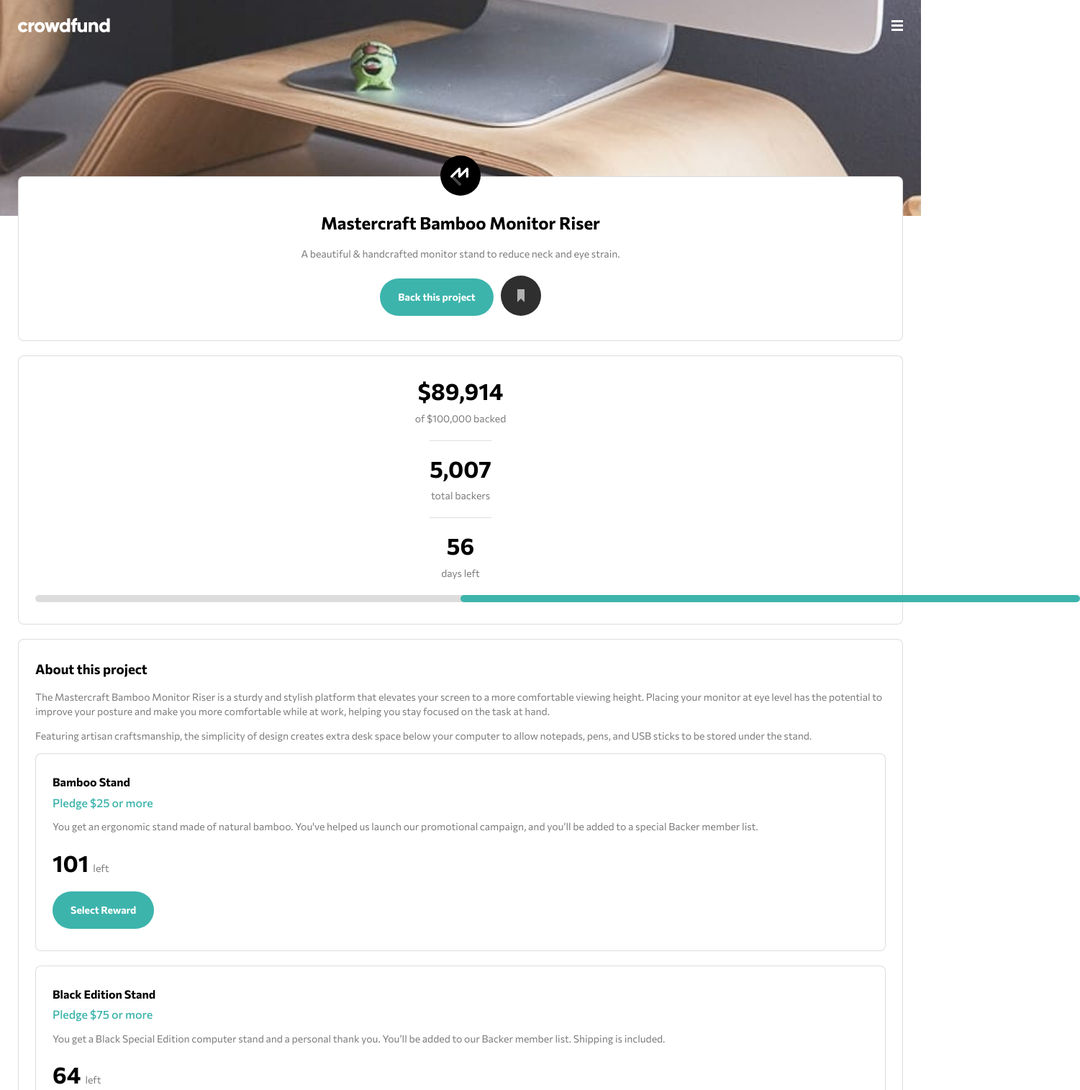
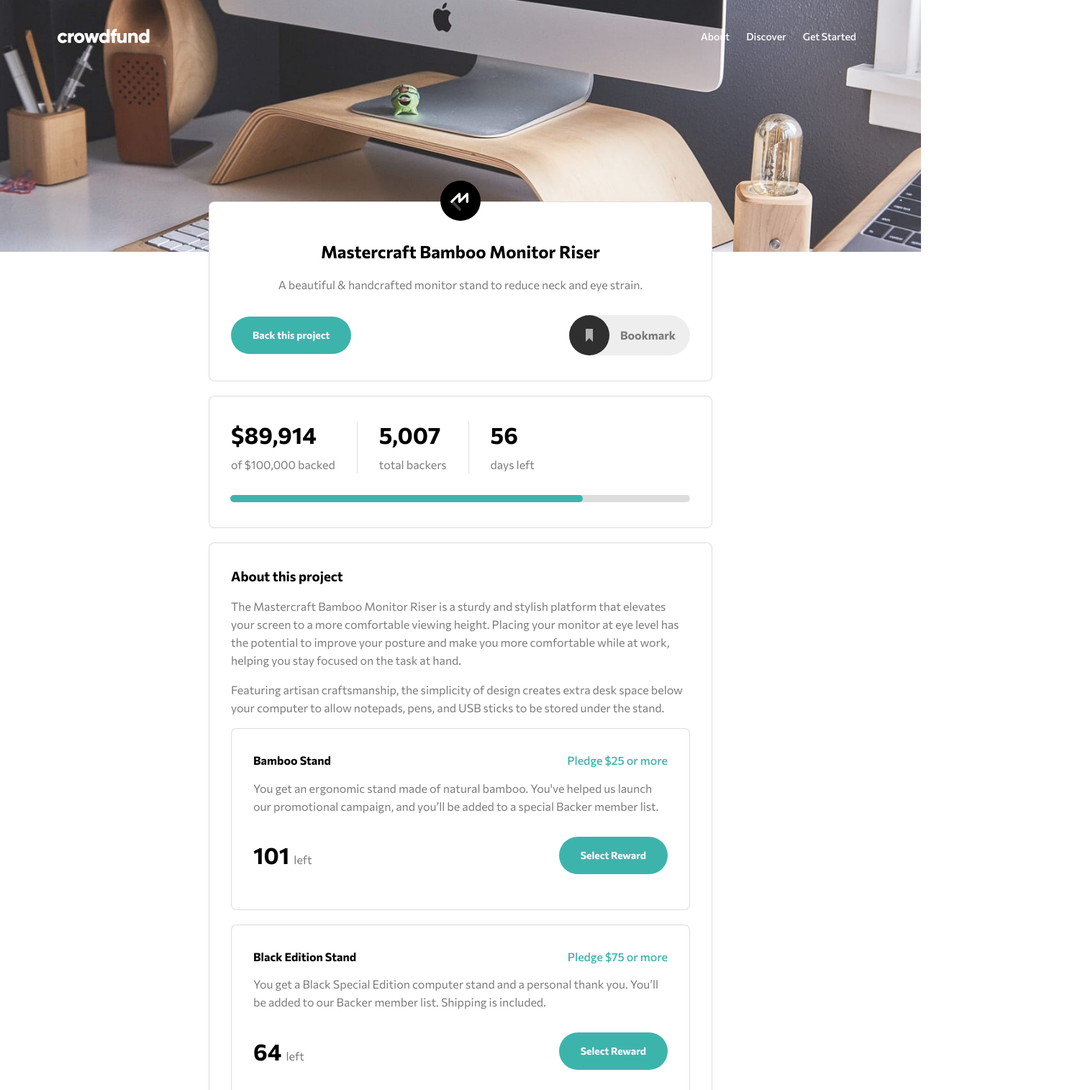
Before and after one commit to Sebastian-1406/crowdfunding-product-page-main, a plain HTML site: page index.html in a window 1280 px wide. Shown: the top 1515 px of the page at 72% size, 1501 px wide, since content can reach past the window. Drawn offline with Linux system fonts and the light colour scheme.

Commit message:
subiendo proyecto

```diff
--- a/index.html
+++ b/index.html
@@ -1,8 +1,10 @@
 <!DOCTYPE html>
 <html lang="en">
+
 <head>
   <meta charset="UTF-8">
-  <meta name="viewport" content="width=device-width, initial-scale=1.0"> <!-- displays site properly based on user's device -->
+  <meta name="viewport" content="width=device-width, initial-scale=1.0">
+  <!-- displays site properly based on user's device -->
 
   <link rel="icon" type="image/png" sizes="32x32" href="./images/favicon-32x32.png">
 
@@ -15,6 +17,7 @@
   <link rel="stylesheet" href="./style/style.css">
 
 </head>
+
 <body>
   <header class="hero">
     <nav class="nav" id="nav">
@@ -37,12 +40,18 @@
       <div class="card__boton">
         <button class="btn" id="back-project">Back this project</button>
         <button class="btn-bookmark">
-          <svg width="56" height="56" xmlns="http://www.w3.org/2000/svg"><g fill="none" fill-rule="evenodd"><circle fill="#2F2F2F" cx="28" cy="28" r="28"/><path fill="#B1B1B1" d="M23 19v18l5-5.058L33 37V19z"/></g></svg>
+          <svg width="56" height="56" xmlns="http://www.w3.org/2000/svg" class="icon-bookmark">
+            <g fill="none" fill-rule="evenodd">
+              <circle fill="#2F2F2F" cx="28" cy="28" r="28" />
+              <path fill="#B1B1B1" d="M23 19v18l5-5.058L33 37V19z" />
+            </g>
+          </svg>
           <span class="btn-text">Bookmark</span>
         </button>
       </div>
     </div>
     <div class="card card__info">
+      <div class="card__info-contenedor">
         <div>
           <h1 class="card__info-titulo">$89,914</h1>
           <p class="text-gray card__info-texto">of $100,000 backed</p>
@@ -55,14 +64,17 @@
           <h1 class="card__info-titulo">56</h1>
           <p class="text-gray card__info-texto">days left</p>
         </div>
+      </div>
       <div class="card__info-range"></div>
     </div>
     <div class="card">
       <h3 class="card-titulo">About this project</h3>
-      <p class="text-gray">The Mastercraft Bamboo Monitor Riser is a sturdy and stylish platform that elevates your screen
+      <p class="text-gray">The Mastercraft Bamboo Monitor Riser is a sturdy and stylish platform that elevates your
+        screen
         to a more comfortable viewing height. Placing your monitor at eye level has the potential to improve
         your posture and make you more comfortable while at work, helping you stay focused on the task at hand.</p>
-      <p class="text-gray">Featuring artisan craftsmanship, the simplicity of design creates extra desk space below your computer
+      <p class="text-gray">Featuring artisan craftsmanship, the simplicity of design creates extra desk space below your
+        computer
         to allow notepads, pens, and USB sticks to be stored under the stand.</p>
       <div class="card__plan">
         <div class="card__plan-item card">
@@ -70,30 +82,39 @@
             <p class="card__texto-black">Bamboo Stand</p>
             <p class="card__texto-cyan">Pledge $25 or more</p>
           </div>
-            <p class="text-gray">You get an ergonomic stand made of natural bamboo. You've helped us launch our promotional campaign, and
+          <p class="text-gray">You get an ergonomic stand made of natural bamboo. You've helped us launch our
+            promotional campaign, and
             you’ll be added to a special Backer member list.</p>
-            <h1 class="text-black">101  <span class="text-gray">left</span></h1>
+          <div class="card__plan-restante">
+            <h1 class="text-black">101 <span class="text-gray">left</span></h1>
             <button class="btn select-reward" name="bambo">Select Reward</button>
+          </div>
         </div>
         <div class="card__plan-item card">
           <div class="card__plan-nombre">
             <p class="card__texto-black">Black Edition Stand</p>
             <p class="card__texto-cyan">Pledge $75 or more</p>
           </div>
-            <p class="text-gray">You get a Black Special Edition computer stand and a personal thank you. You’ll be added to our Backer
+          <p class="text-gray">You get a Black Special Edition computer stand and a personal thank you. You’ll be added
+            to our Backer
             member list. Shipping is included.</p>
+          <div class="card__plan-restante">
             <h1 class="text-black">64 <span class="text-gray">left</span></h1>
             <button class="btn select-reward" name="black-edition">Select Reward</button>
           </div>
-          <div class="card__plan-item card">
+        </div>
+        <div class="card__plan-item card card-disable">
           <div class="card__plan-nombre">
             <p class="card__texto-black">Mahogany Special Edition</p>
             <p class="card__texto-cyan">Pledge $200 or more</p>
           </div>
-            <p class="text-gray">You get two Special Edition Mahogany stands, a Backer T-Shirt, and a personal thank you. You’ll be added
+          <p class="text-gray">You get two Special Edition Mahogany stands, a Backer T-Shirt, and a personal thank you.
+            You’ll be added
             to our Backer member list. Shipping is included.</p>
+          <div class="card__plan-restante">
             <h1 class="text-black">0 <span class="text-gray">left</span></h1>
             <button class="btn btn-agotado" disabled>Out of Stock</button>
+          </div>
         </div>
       </div>
     </div>
@@ -131,9 +152,10 @@
               <p class="card__texto-cyan">Pledge $25 or more</p>
             </div>
           </div>
-        <p class="text-gray">You get an ergonomic stand made of natural bamboo. You've helped us launch our promotional campaign, and
+          <p class="text-gray">You get an ergonomic stand made of natural bamboo. You've helped us launch our
+            promotional campaign, and
             you’ll be added to a special Backer member list.</p>
-        <h3>101 <span class="text-gray">left</span></h3>
+          <h3 class="text-restate">101 <span class="text-gray">left</span></h3>
           <div class="selected__pledge">
             <p class="text-gray">Enter your pledge</p>
             <div class="selected__pledge-process">
@@ -152,9 +174,10 @@
               <p class="card__texto-cyan">Pledge $75 or more</p>
             </div>
           </div>
-        <p class="text-gray">You get a Black Special Edition computer stand and a personal thank you. You’ll be added to our Backer
+          <p class="text-gray">You get a Black Special Edition computer stand and a personal thank you. You’ll be added
+            to our Backer
             member list. Shipping is included.</p>
-        <h3>64 <span class="text-gray">left</span></h3>
+          <h3 class="text-restate">64 <span class="text-gray">left</span></h3>
           <div class="selected__pledge">
             <p class="text-gray">Enter your pledge</p>
             <div class="selected__pledge-process">
@@ -164,17 +187,18 @@
             </div>
           </div>
         </div>
-      <div class="card__plan-item card">
+        <div class="card__plan-item card card-disable">
           <div class="card__plan-select">
             <input type="radio" name="group__modal" id="" disabled>
             <div class="card__plan-nombre">
               <p class="card__texto-black">Mahogany Special Edition</p>
-            <p class="card__texto-cyan">Pledge $200 or more</p>
+              <p class="card__texto-cyan">Pl edge $200 or more</p>
             </div>
           </div>
-        <p class="text-gray">You get two Special Edition Mahogany stands, a Backer T-Shirt, and a personal thank you. You’ll be added
+          <p class="text-gray">You get two Special Edition Mahogany stands, a Backer T-Shirt, and a personal thank you.
+            You’ll be added
             to our Backer member list. Shipping is included.</p>
-        <h3>0 <span class="text-gray">left</span></h3>
+          <h3 class="text-restate">0 <span class="text-gray">left</span></h3>
         </div>
 
       </div>
@@ -183,7 +207,8 @@
     <div class="success__modal">
       <img src="./images/icon-check.svg" aria-hidden="true">
       <h3 class="text-black">Thanks for your support!</h3>
-    <p class="text-gray">Your pledge brings us one step closer to sharing Mastercraft Bamboo Monitor Riser worldwide. You will get
+      <p class="text-gray">Your pledge brings us one step closer to sharing Mastercraft Bamboo Monitor Riser worldwide.
+        You will get
         an email once our campaign is completed.</p>
       <button class="btn">Got it!</button>
     </div>
@@ -197,4 +222,5 @@
  -->
 
 </body>
+
 </html>
--- a/js/script.js
+++ b/js/script.js
@@ -5,7 +5,7 @@ let inputRadio = document.querySelectorAll("[type=radio]");
 let contenedor = document.querySelector(".select__modal");
 let closeModal = document.querySelector(".select__modal-close");
 let succesModal = document.querySelector(".success__modal");
-
+let body = document.querySelector("body");
 
 const navHamburguesa = (e) => {
   let icono = document.getElementById("icon-hamburger");
@@ -13,10 +13,14 @@ const navHamburguesa = (e) => {
     nav.classList.toggle("nav-activo");
     if (nav.classList[1] == "nav-activo") {
       icono.src = "./images/icon-close-menu.svg";
-      document.querySelector("body").classList.add("fondo");
+      body.classList.add("fondo");
+      icono.style.zIndex = 1;
+      body.style.overflow = "hidden"
     } else {
       icono.src = "./images/icon-hamburger.svg";
-      document.querySelector("body").classList.remove("fondo");
+      body.classList.remove("fondo");
+      icono.style.zIndex = 0;
+      body.style.overflow = "auto"
     }
   }
 };
@@ -41,7 +45,7 @@ const backProject = () => {
     caja.classList.remove("card__plan-activo");
   });
   contenedor.classList.toggle("select__modal-activo");
-  document.querySelector("body").classList.toggle("fondo");
+  body.classList.toggle("fondo");
 };
 
 btn.forEach((selectReward) => {
@@ -51,7 +55,7 @@ btn.forEach((selectReward) => {
     let caja = inputSelect.parentElement.parentElement;
     caja.classList.add("card__plan-activo");
     contenedor.classList.toggle("select__modal-activo");
-    document.querySelector("body").classList.toggle("fondo");
+    body.classList.toggle("fondo");
   });
 })
 
@@ -64,7 +68,7 @@ contenedor.addEventListener("click", (e) => {
 succesModal.addEventListener("click", (e) => {
     if(e.target.type == "submit"){
         document.querySelector(".success__modal").classList.remove("success__modal-activo");
-        document.querySelector("body").classList.remove("fondo")
+        body.classList.remove("fondo")
     }
 })
 
--- a/style/style.css
+++ b/style/style.css
@@ -14,8 +14,8 @@ body {
 
 .hero {
     background-image: url("../images/image-hero-mobile.jpg");
-    background-position: center;
     background-size: cover;
+    background-repeat: no-repeat;
     height: 300px;
 }
 
@@ -26,7 +26,6 @@ body {
     justify-content: space-between;
     padding: 25px;
     position: relative;
-    z-index: 10;
 }
 .nav-icon {
     cursor: pointer;
@@ -177,6 +176,7 @@ body {
     content: "";
     width: 70%;
     height: 10px;
+    left: 23px;
     background: var(--moderate-cyan);
     position: absolute;
     border-radius: 100px;
@@ -190,11 +190,13 @@ body {
     flex-direction: column;
     gap: 20px;
 }
+.card-disable {
+    opacity: .5;
+}
 .card__plan-nombre .card__texto-black{
     color: var(--black);
     font-weight: 700;
     margin: 0;
-
 }
 .card__plan-nombre .card__texto-cyan {
     color: var(--moderate-cyan);
@@ -320,3 +322,155 @@ body {
 .success__modal-activo {
     display: block;
 }
+
+@media (min-width:700px){
+    .hero {
+        background-image: url("../images/image-hero-desktop.jpg");
+        background-position: center;
+        height: 350px;
+    }
+    .nav{
+        padding: 40px 5em;
+    }
+    .nav-icon {
+        display: none;
+    }
+    .nav__enlaces {
+        display: block;
+        position: relative;
+        top: inherit;
+        left: inherit;
+        right: inherit;
+        background: none;
+        z-index: inherit;
+    }
+    .link-border {
+        border: none;
+    }
+    .nav__enlaces-link {
+        padding: 0;
+        display: inline-block;
+        padding: 0 10px;
+        color: white;
+        font-size: 14px;
+    }
+    .main {
+        max-width: 700px;
+        margin: auto;
+    }
+    .card__boton{
+        justify-content: space-between;
+        margin-top: 30px;
+    }
+    .btn {
+        padding: 18px 30px;
+        transition: background ease 1s;
+        -webkit-transition: background ease 1s;
+        -moz-transition: background ease 1s;
+        -ms-transition: background ease 1s;
+        -o-transition: background ease 1s;
+}
+    .btn:hover {
+        background: var(--dark-cyan);
+    }
+    .btn-bookmark {
+        display: inline-flex;
+        align-items: center;
+        background: #0001;
+        padding-right: 20px;
+        cursor: pointer;
+        outline: none;
+}
+    .btn-text{
+        display: inline-block;
+        padding-left: 15px;
+        color:var(--dark-gray);
+        font-weight: 700;
+    }
+    .btn-agotado:hover{
+        background: var(--dark-gray);
+    }
+    .btn-bookmark:focus .btn-text{
+        color: var(--dark-cyan);
+    }
+    .btn-bookmark:focus > .icon-bookmark circle {
+        fill: var(--dark-cyan);
+    }
+    .btn-bookmark:focus > .icon-bookmark path{
+        fill: var(--white);
+    }
+
+
+    .card {
+        padding: 35px 30px;
+    }
+
+    .card__info {
+        align-items: inherit;
+        gap: 30px;
+    }
+    .card__info-range::after{
+        left: 30px;
+    }
+
+    .card__info-contenedor {
+        display: flex;
+        flex-direction: row;
+        align-items: center;
+        gap: 30px;
+        text-align: left;
+    }
+    .card__info-item {
+        border-top: 0;
+        border-bottom: 0;
+        border-left: 1px solid #0002;
+        border-right: 1px solid #0002;
+        padding: 0 30px;
+    }
+    .card__plan-nombre {
+        display: flex;
+        justify-content: space-between;
+        gap: 20px;
+    }
+    .card__plan-nombre .card__texto-cyan {
+        margin: 0;
+    }
+    .card__plan-restante {
+        display: flex;
+        flex-direction: row;
+        justify-content: space-between;
+        align-items: center;
+    }
+    .text-gray {
+        font-size: 16px;
+        line-height: 25px;
+    }
+
+    .success__modal {
+        margin: auto;
+        max-width: 450px;
+        left: 10%;
+        right: 10%;
+    }
+    .card__plan-item {
+        position: relative;
+    }
+    .text-restate{
+        position: absolute;
+        top: 20px;
+        right: 30px;
+    }
+}
+
+@media (min-width:1440px){
+    .hero{
+        height: 400px;
+    }
+    .nav{
+        padding: 50px 10.5em;
+    }
+    .main{
+        top: -80px;
+    }
+
+}
```
Lines whose indentation alone changed are shown as unchanged.
